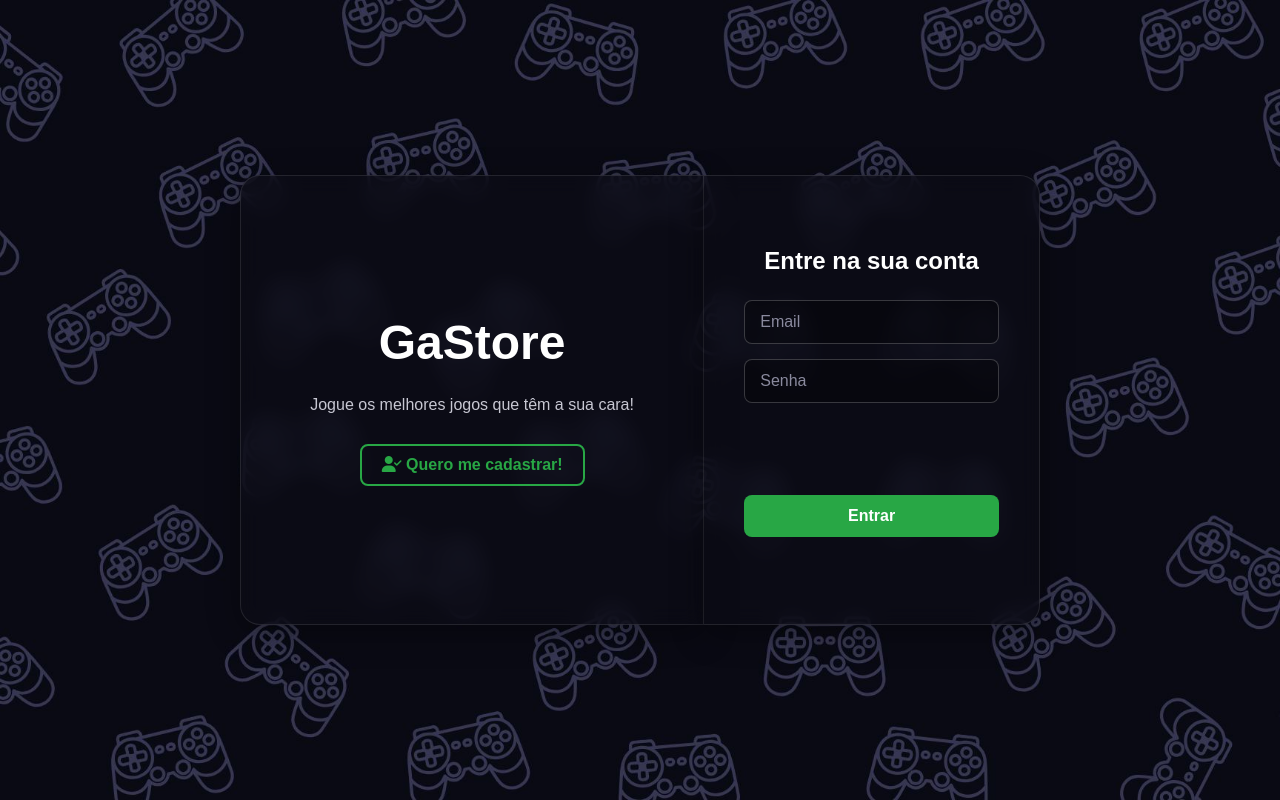
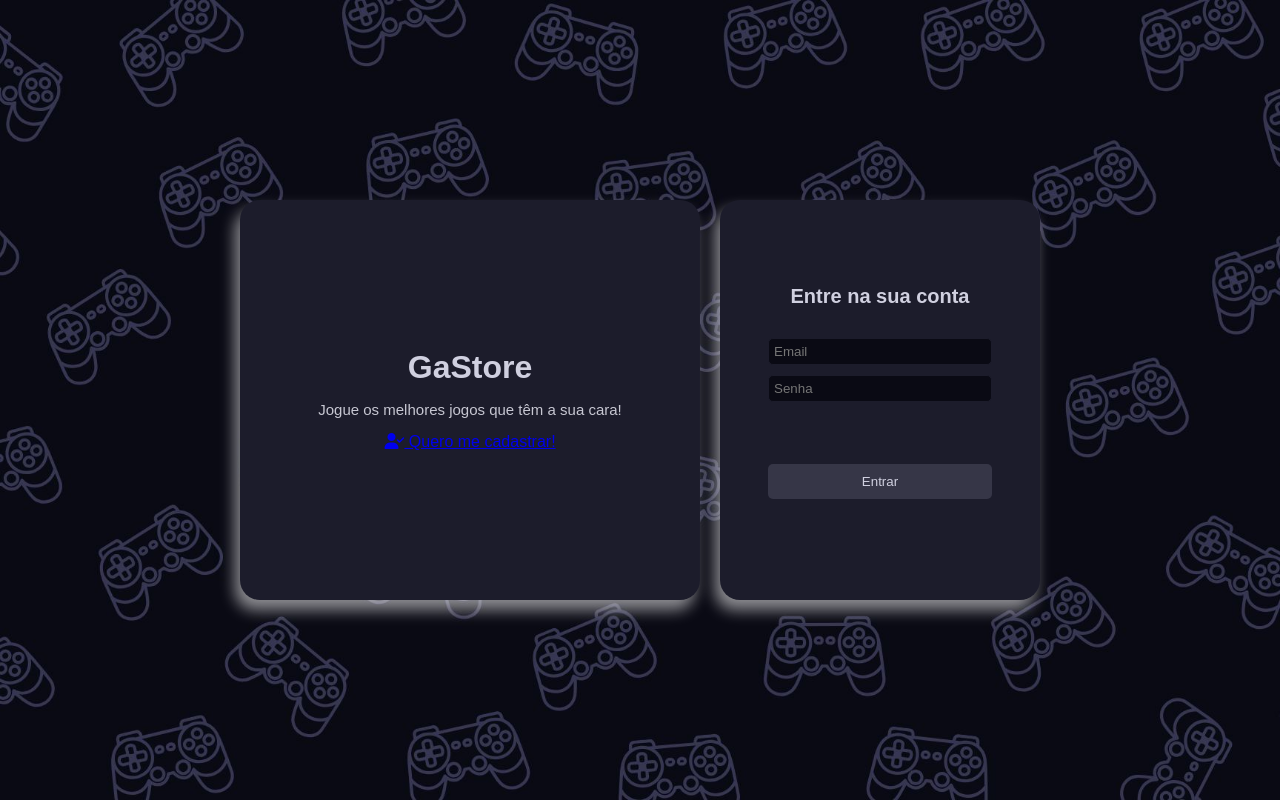
Before and after one commit to ArthurDP-03/GaStore, a PHP site: template templates/login.html in a window 1280 px wide. Run offline with PHP 8.4, Linux system fonts and the light colour scheme; the template is opened without the code that fills it, so the values that code supplies are empty.

Commit message:
Revert "Novas telas de login e cadastro"
This reverts commit 05909938b6b0c2ba250d3452723e95855d7fb24f.

```diff
--- a/static/login.css
+++ b/static/login.css
@@ -3,149 +3,117 @@ body {
     background-size: cover;
     background-position: center;
     background-repeat: no-repeat;
-    background-attachment: fixed;
     display: flex;
     font-family: Arial, sans-serif;
     color: #c7c7d2;
     justify-content: center;
     align-items: center;
-    min-height: 100vh;
-    margin: 0;
+
 }
-
-.container {
+.container{
     display: flex;
     flex-direction: row;
+    justify-content: center;
+    align-items: stretch;
     width: 800px;
-    height: 450px;
-    gap: 0;
+    height: 400px;
+    gap: 20px;
+
 }
-
-.logo-container, .login-container {
+.logo-container, .login-container{
     display: flex;
     flex-direction: column;
     align-items: center;
     justify-content: center;
-    padding: 40px;
-    background: rgba(12, 12, 22, 0.7);
-    backdrop-filter: blur(10px);
-    border: 1px solid rgba(255, 255, 255, 0.1);
-    box-shadow: 0 8px 32px 0 rgba(0, 0, 0, 0.37);
+    padding: 20px;
+    border-radius: 20px;
+    box-shadow:
+        -5px 10px 15px rgba(255, 255, 255, 0.534);
+    overflow: hidden;
+}
+.logo-container .logo {
+    color: #d0d0e0;
+    font-size: 32px;
+    font-weight: bold;
+}
+.logo-container {
+    background: #1c1c2b;
+    flex: 3;
+}
+.logo-container p{
+    color: #c7c7d2;
+    font-size: 15px;
+    text-align: center;
+
+}
+.logo-container button{
+    margin-top: 10px;
+    background-color: #363647;
+    border: none;
+    border-radius: 5px;
+    color: #d0d0e0;
+    padding: 10px 15px;
+    transition: background-color 0.3s ease;
+
+}
+.logo-container button:hover {
+  background-color: #464658; /* cor diferente */
+}
+.login-container {
+    background-color: #1c1c2b;
+    flex:2;
+    gap: 10px;
+}
+.login-container form{
+    display: flex;
+    flex-direction: column;
+    align-items: stretch;
+    width: 80%;
+    flex: 0 1 auto;
+    gap: 10px;
+}
+.login-container form input{
+    background-color: #0a0a14;
+    border: 1px solid #1c1c2b;
+    border-radius: 5px;
+    padding: 5px;
+    color: #d0d0e0;
+}
+.login-container form input:hover{
+    background-color: rgb(53, 53, 73);
+}
+.login-container button{
+    margin-top: 10px;
+    background-color: #363647;
+    border: none;
+    border-radius: 5px;
+    color: #d0d0e0;
+    padding: 10px 15px;
+    transition: background-color 0.3s ease;
+}
+.login-container button:hover {
+  background-color: #464658; /* cor diferente */
 }
 
-.logo-container {
-    flex: 3;
-    border-radius: 20px 0 0 20px;
-    text-align: center;
+
+.form-group input:focus {
+   color: #d0d0e0;
+}
+.login-titulo{
+    color: #d0d0e0;
+    font-size: 20px;
+    font-weight: bold;
+    margin-bottom: 20px;
 }
 
-.logo-container .logo {
-    color: #ffffff;
-    font-size: 48px;
-    font-weight: bold;
-    margin-bottom: 10px;
-}
-
-.logo-container p {
-    color: #c7c7d2;
-    font-size: 16px;
-    margin-bottom: 30px;
-}
-
-.ir-cadastro {
-    background-color: transparent;
-    border: 2px solid #28a745;
-    border-radius: 8px;
-    color: #28a745;
-    padding: 10px 20px;
-    font-weight: bold;
-    text-decoration: none;
-    transition: all 0.3s ease;
-}
-
-.ir-cadastro:hover {
-    background-color: #28a745;
-    color: #ffffff;
-    transform: scale(1.05);
-}
-
-.login-container {
-    flex: 2;
-    border-radius: 0 20px 20px 0;
-    border-left: none;
-}
-
-.login-titulo {
-    color: #ffffff;
-    font-size: 24px;
-    font-weight: bold;
-    margin-bottom: 25px;
-}
-
-.login-form {
-    display: flex;
-    flex-direction: column;
-    width: 100%;
-    gap: 15px;
-}
-
-.login-form input {
-    background-color: rgba(0, 0, 0, 0.3);
-    border: 1px solid rgba(255, 255, 255, 0.2);
-    border-radius: 8px;
-    padding: 12px 15px;
-    color: #d0d0e0;
-    font-size: 16px;
-    transition: all 0.3s ease;
-}
-
-.login-form input::placeholder {
-    color: #8a8a9e;
-}
-
-.login-form input:focus {
-    outline: none;
-    border-color: #28a745;
-    box-shadow: 0 0 0 3px rgba(40, 167, 69, 0.3);
-}
-
-.login-button {
-    margin-top: 10px;
-    background-color: #28a745;
-    border: none;
-    border-radius: 8px;
-    color: #ffffff;
-    padding: 12px 15px;
-    font-size: 16px;
-    font-weight: bold;
-    cursor: pointer;
-    transition: all 0.3s ease;
-}
-
-.login-button:hover {
-    filter: brightness(0.9);
-    transform: scale(1.02);
-}
-
-#mensagem {
-    text-align: center;
-    font-weight: bold;
-    min-height: 20px;
-}
 
 @media (max-width: 900px) {
     .container {
-        width: 90%;
-        max-width: 400px;
+        width: 70%;
         height: auto;
         flex-direction: column;
     }
-
     .logo-container {
-        border-radius: 20px 20px 0 0;
-    }
-
-    .login-container {
-        border-radius: 0 0 20px 20px;
+        padding: 40px 20px;
     }
 }
```
Also changed, not shown: static/cadastro.css (+83 -115 lines).
